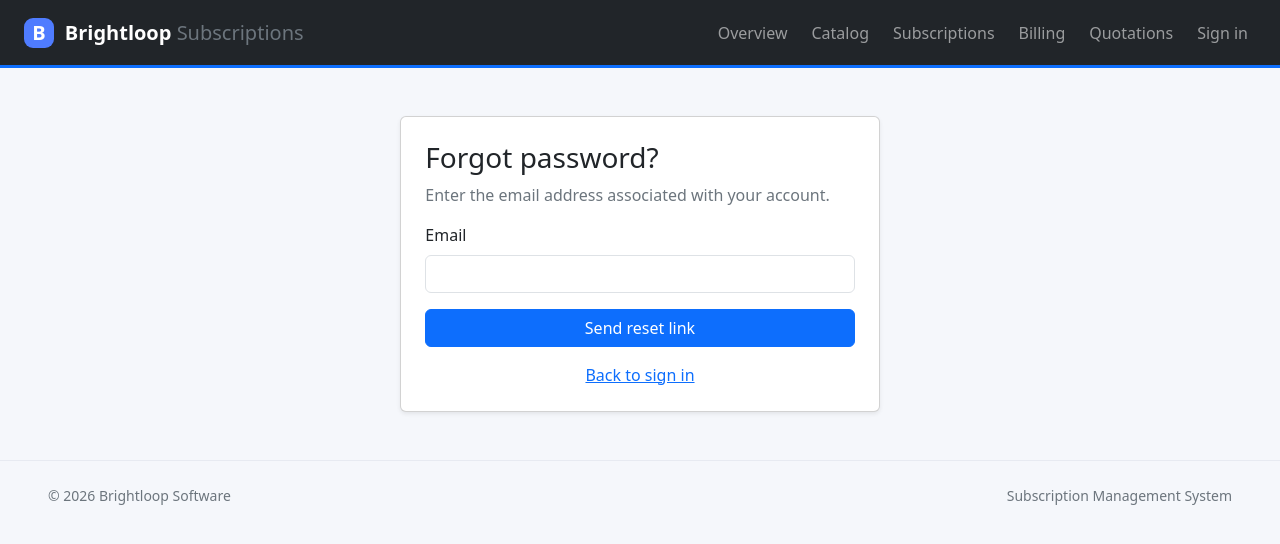
After one commit to ShivangSahu1564/Suscription-Management-System-, a Flask app: page /auth/forgot-password in a window 1280 px wide. The commit adds this page. Shown: the top 544 px of the page. Run offline with Flask 3, Linux system fonts and the light colour scheme.

Commit message:
Complete password reset authentication flow

```diff
--- a/app/auth/routes.py
+++ b/app/auth/routes.py
@@ -1,13 +1,18 @@
 from urllib.parse import urljoin, urlsplit
+from datetime import datetime, timedelta, timezone
+import hashlib
 import re
+import secrets
 
-from flask import flash, redirect, render_template, request, url_for
+from flask import current_app, flash, redirect, render_template, request, url_for
 from flask_login import current_user, login_user, logout_user, login_required
+from sqlalchemy import update
 from sqlalchemy.exc import IntegrityError
 from werkzeug.security import check_password_hash, generate_password_hash
 
 from app.extensions import db
-from app.models import User
+from app.models import PasswordResetToken, User
+from .email import PasswordResetEmailError, send_password_reset_email
 from . import admin_required, bp
 
 
@@ -121,3 +126,103 @@ def admin_staff():
 
     staff_users = User.query.filter_by(role="staff").order_by(User.name, User.email).all()
     return render_template("admin_staff.html", page_title="Staff management", staff_users=staff_users)
+
+
+def _utcnow():
+    return datetime.now(timezone.utc).replace(tzinfo=None)
+
+
+RESET_TOKEN_TTL_MINUTES = 30
+GENERIC_RESET_MESSAGE = "If an account exists for this email, a password reset link has been sent."
+
+
+def _reset_token_hash(token):
+    return hashlib.sha256(token.encode("utf-8")).hexdigest()
+
+
+def _valid_reset_token(token):
+    if not token:
+        return None
+    now = _utcnow()
+    return PasswordResetToken.query.filter_by(token_hash=_reset_token_hash(token), used_at=None).filter(
+        PasswordResetToken.expires_at > now
+    ).first()
+
+
+@bp.route("/forgot-password", methods=["GET", "POST"])
+def forgot_password():
+    if request.method == "POST":
+        email = request.form.get("email", "").strip().lower()
+        user = User.query.filter_by(email=email).first() if email else None
+        if user is not None:
+            now = _utcnow()
+            PasswordResetToken.query.filter_by(user_id=user.id, used_at=None).update(
+                {PasswordResetToken.used_at: now}, synchronize_session=False
+            )
+            raw_token = secrets.token_urlsafe(32)
+            reset_token = PasswordResetToken(
+                user_id=user.id, token_hash=_reset_token_hash(raw_token),
+                expires_at=now + timedelta(minutes=RESET_TOKEN_TTL_MINUTES),
+            )
+            db.session.add(reset_token)
+            db.session.commit()
+            reset_url = url_for("auth.reset_password", token=raw_token, _external=True)
+            try:
+                send_password_reset_email(user, reset_url, RESET_TOKEN_TTL_MINUTES)
+            except PasswordResetEmailError:
+                current_app.logger.warning("Password reset email delivery is unavailable or failed.")
+        flash(GENERIC_RESET_MESSAGE, "info")
+        return redirect(url_for("auth.forgot_password"))
+    return render_template("forgot_password.html", page_title="Forgot password")
+
+
+@bp.route("/reset-password/<token>", methods=["GET", "POST"])
+def reset_password(token):
+    reset_token = _valid_reset_token(token)
+    if reset_token is None:
+        flash("This password reset link is invalid or has expired.", "danger")
+        return redirect(url_for("auth.forgot_password"))
+
+    if request.method == "POST":
+        password = request.form.get("password", "")
+        confirm_password = request.form.get("confirm_password", "")
+        if not _valid_password(password):
+            flash("Password must be more than 8 characters and include uppercase, lowercase, and a special character.", "danger")
+        elif password != confirm_password:
+            flash("Passwords do not match.", "danger")
+        else:
+            now = _utcnow()
+            consumed = db.session.execute(
+                update(PasswordResetToken)
+                .where(
+                    PasswordResetToken.id == reset_token.id,
+                    PasswordResetToken.used_at.is_(None),
+                    PasswordResetToken.expires_at > now,
+                )
+                .values(used_at=now)
+            )
+            if consumed.rowcount != 1:
+                db.session.rollback()
+                flash("This password reset link is invalid or has expired.", "danger")
+                return redirect(url_for("auth.forgot_password"))
+
+            user = db.session.get(User, reset_token.user_id)
+            if user is None:
+                db.session.rollback()
+                flash("This password reset link is invalid or has expired.", "danger")
+                return redirect(url_for("auth.forgot_password"))
+            user.password_hash = generate_password_hash(password)
+            db.session.execute(
+                update(PasswordResetToken)
+                .where(
+                    PasswordResetToken.user_id == user.id,
+                    PasswordResetToken.id != reset_token.id,
+                    PasswordResetToken.used_at.is_(None),
+                )
+                .values(used_at=now)
+            )
+            db.session.commit()
+            flash("Your password has been reset. Please sign in.", "success")
+            return redirect(url_for("auth.login"))
+
+    return render_template("reset_password.html", page_title="Reset password")
--- /dev/null
+++ b/app/templates/forgot_password.html
@@ -0,0 +1,5 @@
+{% extends "base.html" %}
+{% block title %}Forgot password · Brightloop{% endblock %}
+{% block content %}
+<div class="row justify-content-center"><div class="col-md-7 col-lg-5"><div class="card shadow-sm"><div class="card-body p-4"><h1 class="h3 mb-2">Forgot password?</h1><p class="text-secondary">Enter the email address associated with your account.</p><form method="post"><div class="mb-3"><label class="form-label" for="email">Email</label><input class="form-control" id="email" name="email" type="email" autocomplete="email" required></div><button class="btn btn-primary w-100" type="submit">Send reset link</button></form><p class="mt-3 mb-0 text-center"><a href="{{ url_for('auth.login') }}">Back to sign in</a></p></div></div></div></div>
+{% endblock %}
--- a/app/templates/login.html
+++ b/app/templates/login.html
@@ -1,5 +1,5 @@
 {% extends "base.html" %}
 {% block title %}Sign in · Brightloop{% endblock %}
 {% block content %}
-<div class="row justify-content-center"><div class="col-md-7 col-lg-5"><div class="card shadow-sm"><div class="card-body p-4"><h1 class="h3 mb-3">Sign in</h1><form method="post" novalidate><input type="hidden" name="next" value="{{ next_url or '' }}"><div class="mb-3"><label class="form-label" for="email">Email</label><input class="form-control" id="email" name="email" type="email" autocomplete="email" required></div><div class="mb-3"><label class="form-label" for="password">Password</label><input class="form-control" id="password" name="password" type="password" autocomplete="current-password" required></div><button class="btn btn-primary w-100" type="submit">Sign in</button></form><p class="mt-3 mb-0 text-center">New to Brightloop? <a href="{{ url_for('auth.register') }}">Create an account</a></p></div></div></div></div>
+<div class="row justify-content-center"><div class="col-md-7 col-lg-5"><div class="card shadow-sm"><div class="card-body p-4"><h1 class="h3 mb-3">Sign in</h1><form method="post" novalidate><input type="hidden" name="next" value="{{ next_url or '' }}"><div class="mb-3"><label class="form-label" for="email">Email</label><input class="form-control" id="email" name="email" type="email" autocomplete="email" required></div><div class="mb-3"><label class="form-label" for="password">Password</label><input class="form-control" id="password" name="password" type="password" autocomplete="current-password" required></div><button class="btn btn-primary w-100" type="submit">Sign in</button></form><p class="mb-2 text-center"><a href="{{ url_for('auth.forgot_password') }}">Forgot password?</a></p><p class="mt-3 mb-0 text-center">New to Brightloop? <a href="{{ url_for('auth.register') }}">Create an account</a></p></div></div></div></div>
 {% endblock %}
--- /dev/null
+++ b/app/templates/reset_password.html
@@ -0,0 +1,5 @@
+{% extends "base.html" %}
+{% block title %}Reset password · Brightloop{% endblock %}
+{% block content %}
+<div class="row justify-content-center"><div class="col-md-7 col-lg-5"><div class="card shadow-sm"><div class="card-body p-4"><h1 class="h3 mb-3">Choose a new password</h1><form method="post"><div class="mb-3"><label class="form-label" for="password">New password</label><input class="form-control" id="password" name="password" type="password" autocomplete="new-password" aria-describedby="password-help" required><div class="form-text" id="password-help">More than 8 characters, with uppercase, lowercase, and a special character.</div></div><div class="mb-3"><label class="form-label" for="confirm_password">Confirm new password</label><input class="form-control" id="confirm_password" name="confirm_password" type="password" autocomplete="new-password" required></div><button class="btn btn-primary w-100" type="submit">Reset password</button></form></div></div></div></div>
+{% endblock %}
--- a/config.py
+++ b/config.py
@@ -11,6 +11,12 @@ class Config:
         "DATABASE_URL", f"sqlite:///{(BASE_DIR / 'instance' / 'brightloop.db').as_posix()}"
     )
     SQLALCHEMY_TRACK_MODIFICATIONS = False
+    SMTP_HOST = os.environ.get("SMTP_HOST")
+    SMTP_PORT = int(os.environ.get("SMTP_PORT", "587"))
+    SMTP_USERNAME = os.environ.get("SMTP_USERNAME")
+    SMTP_PASSWORD = os.environ.get("SMTP_PASSWORD")
+    SMTP_USE_TLS = os.environ.get("SMTP_USE_TLS", "true").strip().lower() in {"1", "true", "yes", "on"}
+    MAIL_FROM = os.environ.get("MAIL_FROM")
 
 
 class DevelopmentConfig(Config):
```
Also changed, not shown: app/auth/email.py (added, +40 -0 lines), app/models.py (+12 -2 lines), tests/test_password_reset.py (added, +170 -0 lines).
